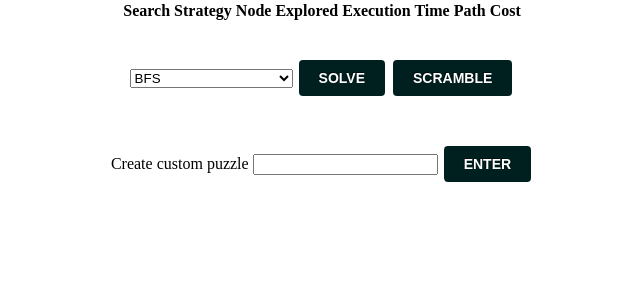
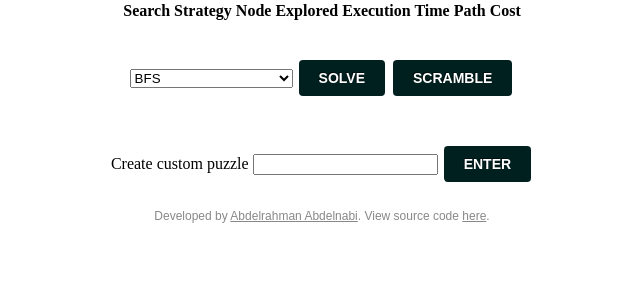
Before and after one commit to abdelrahmanabdelnabi/15-puzzle-solver, a Flask app: page / in a window 1280 px wide. Shown: the part 352-652 px from the top of the page, without its empty margins (318-958 px from the left). Run offline with Flask 2, Linux system fonts and the light colour scheme; lists and menus that the app fills with data are empty.

Commit message:
add README

```diff
--- a/templates/index.html
+++ b/templates/index.html
@@ -36,6 +36,7 @@
 		<button id="enter">Enter</button>
 	</div>
 
+	<p>Developed by <a href="https://github.com/abdelrahmanabdelnabi">Abdelrahman Abdelnabi</a>. View source code <a href="https://github.com/abdelrahmanabdelnabi/15-puzzle-solver">here</a>.</p>
 
 	<script src="static/js/15-puzzle.js"></script>
 </body>
```
Also changed, not shown: README.md (added).
